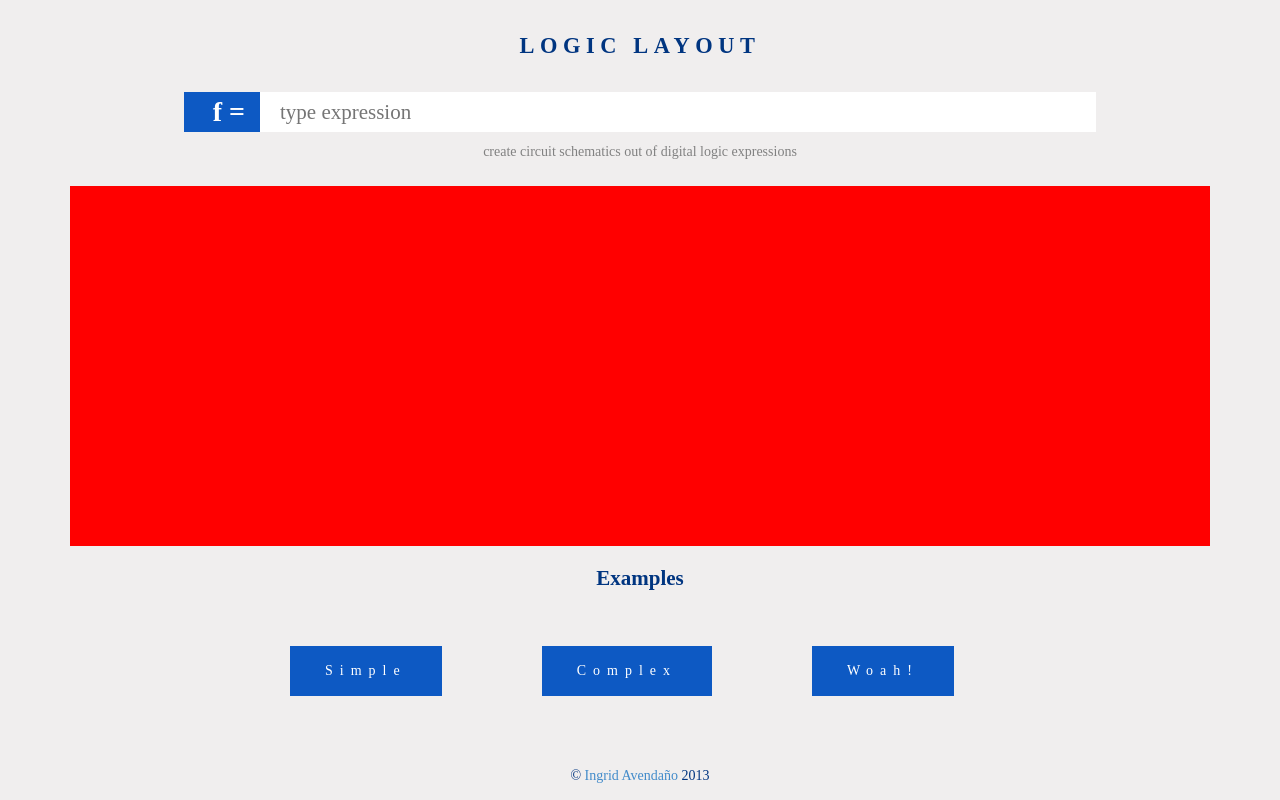
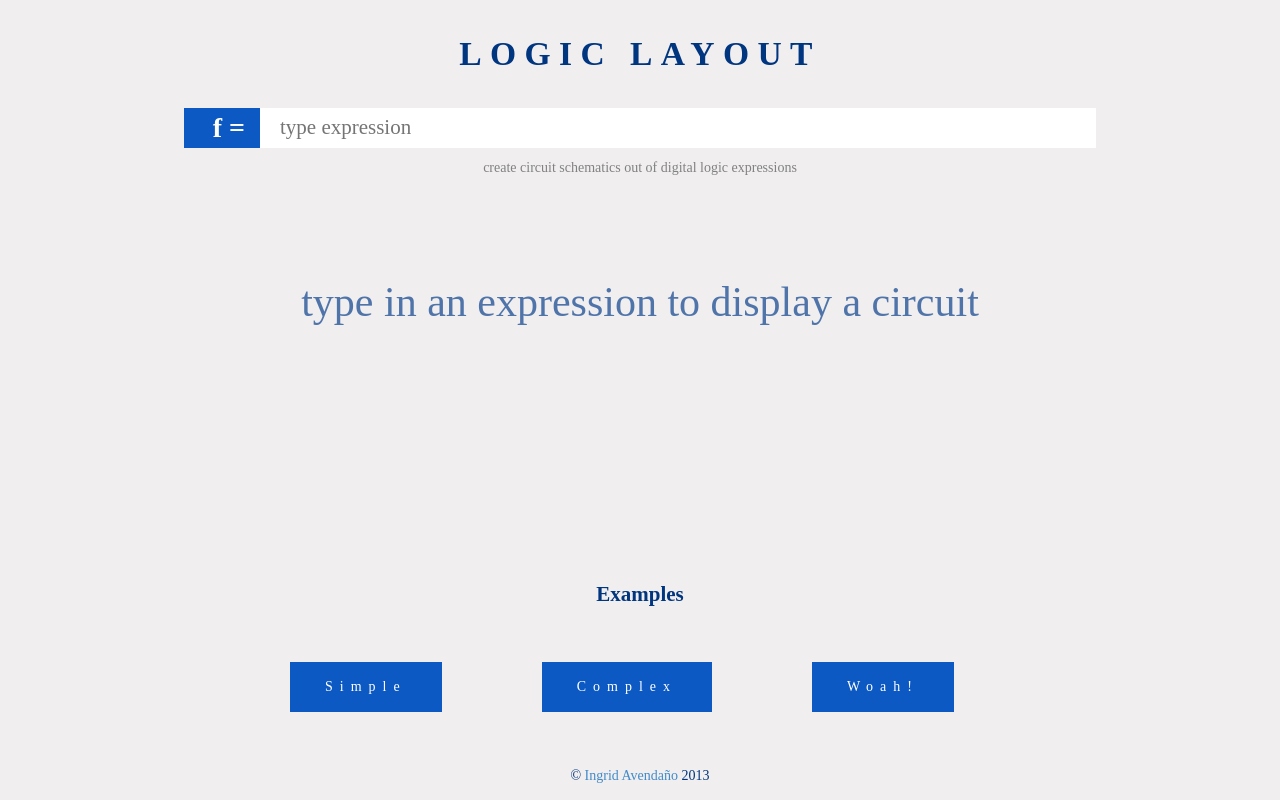
Before and after one commit to ingridavendano/logiclayout, a Flask app: page / in a window 1280 px wide. Run offline with Flask 2, Linux system fonts and the light colour scheme; some web fonts are replaced.

Commit message:
Added opening message.

```diff
--- a/static/css/main.css
+++ b/static/css/main.css
@@ -66,7 +66,7 @@ body {
 .top {
     text-align: center;
     letter-spacing: 0.5em;
-    font-size: 0.8em;
+    font-size: 1.2em;
     margin: 30px 0;
 }
 
@@ -145,8 +145,12 @@ footer {
 }
 
 .empty-space {
-    background-color: red;
+    /*background-color: #0d59c3;*/
+    text-align: center;
+    font-size: 3em;
     height: 45%;
+    padding-top: 70px;
+    color: #4F74AA;
 }
 
 #expression {
--- a/templates/index.html
+++ b/templates/index.html
@@ -30,7 +30,7 @@
 
 {% else %}
 
-<div class="col-md-12 empty-space"></div>
+<div class="col-md-12 empty-space">type in an expression to display a circuit</div>
 
 {% endif %}
 <!-- JavaScript using Jinja to determine if JSON results exist -->
```
